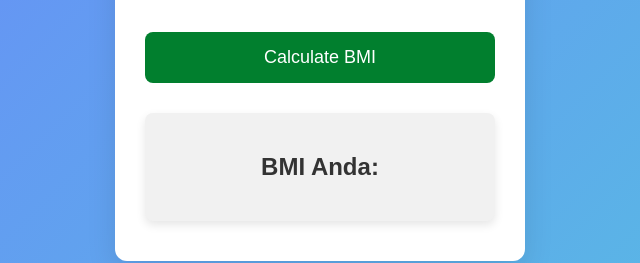
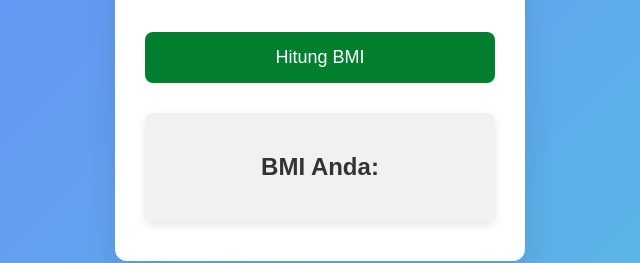
Before and after one commit to revou-fundamental-course/20-jan-25-fakzzz34, a plain HTML site: page index.html in a window 1280 px wide. Shown: the part 482-745 px from the top of the page, 320-960 px from the left. Drawn offline with Linux system fonts and the light colour scheme.

```diff
--- a/index.html
+++ b/index.html
@@ -22,7 +22,7 @@
       <label for="height">Tinggi (cm):</label>
       <input type="number" id="height" placeholder="Masukkan tinggi badan Anda" />
 
-      <button onclick="calculateBMI()">Calculate BMI</button>
+      <button onclick="calculateBMI()">Hitung BMI</button>
     </div>
     <div class="result-section">
       <h2 id="bmi-result">BMI Anda: </h2>
```
